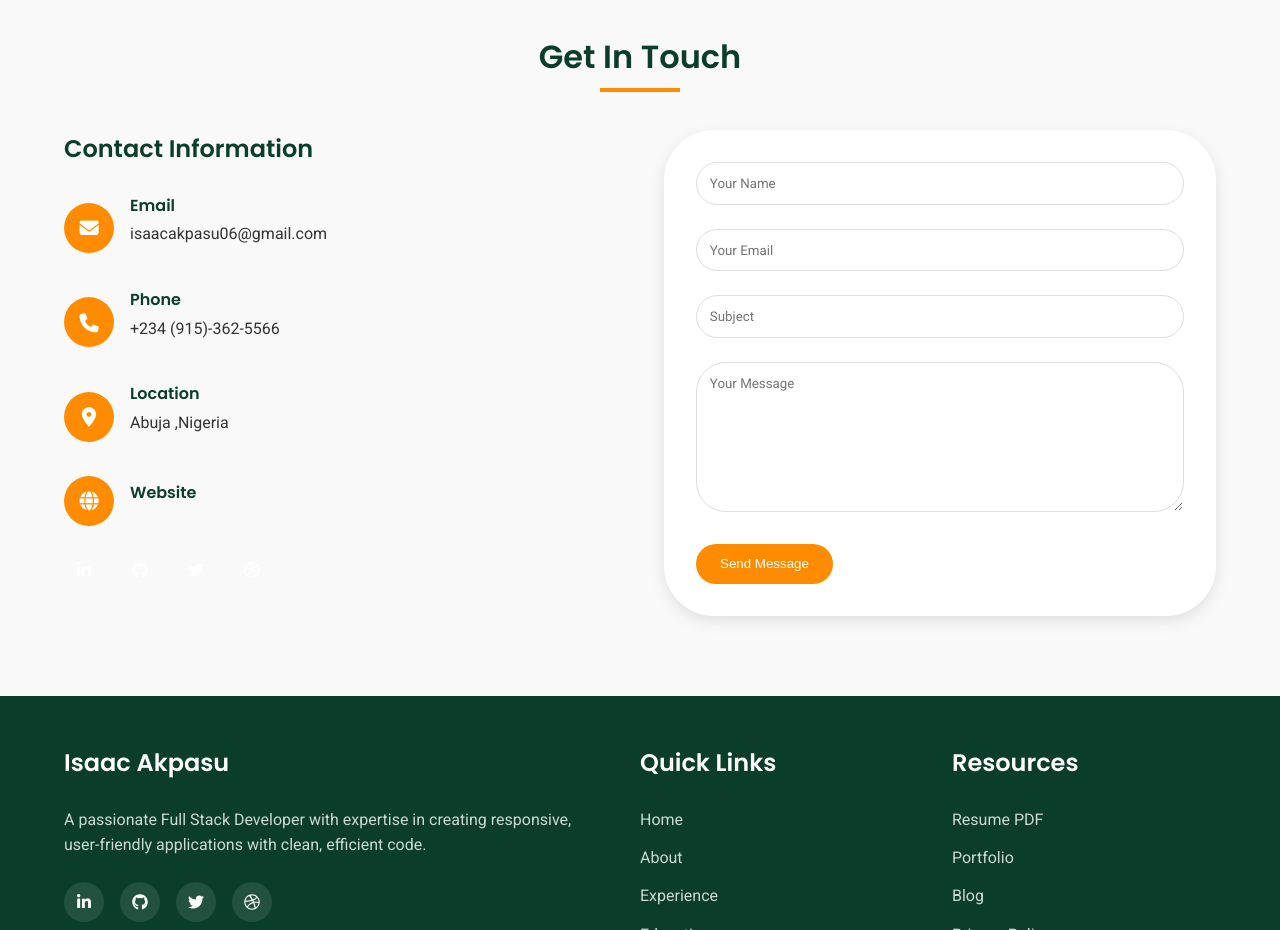
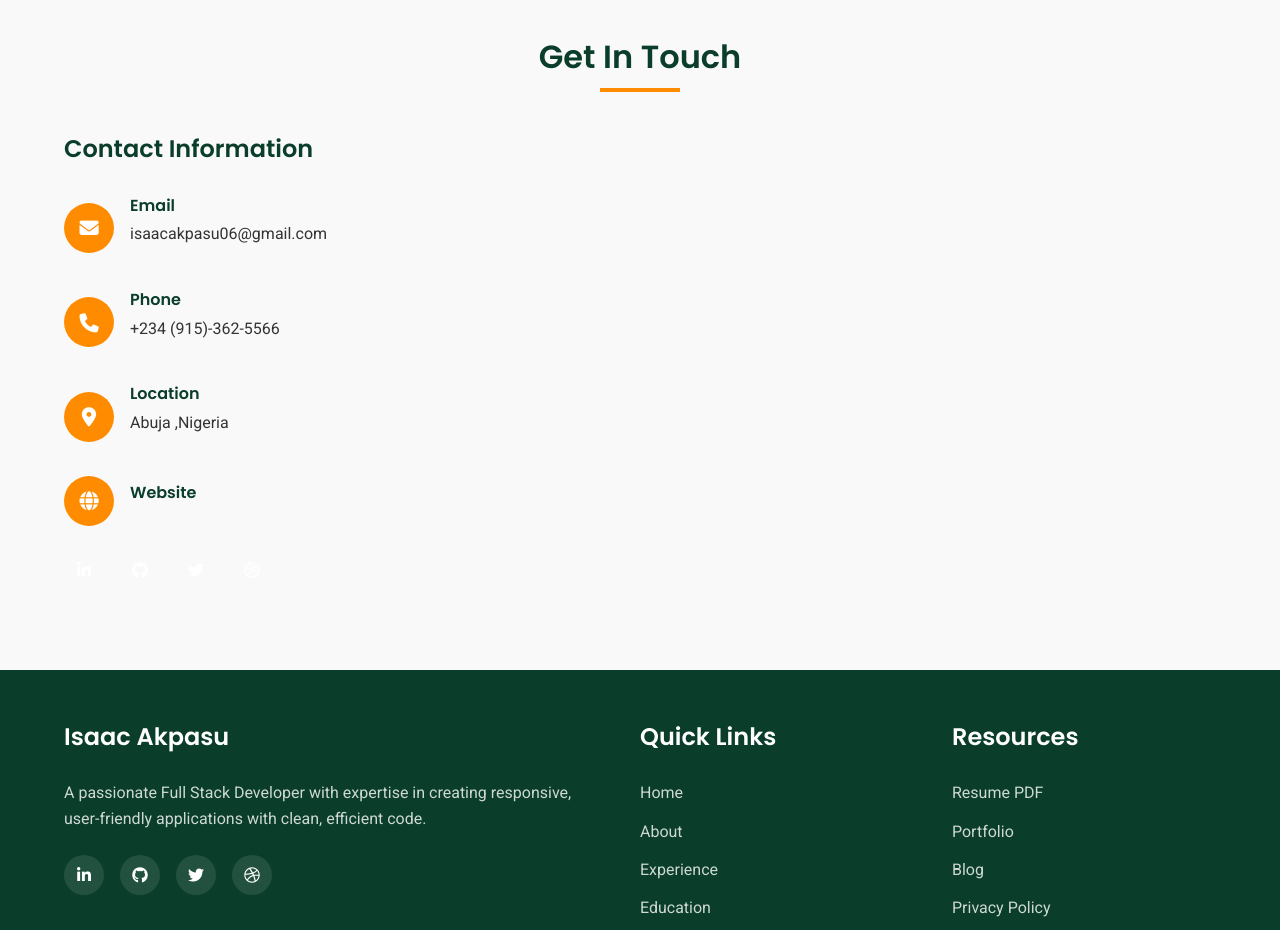
Before and after one commit to Blvck4K/My-Resume, a plain HTML site: page index.html in a window 1280 px wide. Shown: the part 4960-5890 px from the top of the page. Drawn offline with Linux system fonts and the light colour scheme.

Commit message:
index.html

```diff
--- a/index.html
+++ b/index.html
@@ -493,28 +493,6 @@
                         </a>
                     </div>
                 </div>
-
-                <div class="contact-form fade-in delay-1">
-                    <form>
-                        <div class="form-group">
-                            <input type="text" class="form-control" placeholder="Your Name" required>
-                        </div>
-
-                        <div class="form-group">
-                            <input type="email" class="form-control" placeholder="Your Email" required>
-                        </div>
-
-                        <div class="form-group">
-                            <input type="text" class="form-control" placeholder="Subject">
-                        </div>
-
-                        <div class="form-group">
-                            <textarea class="form-control" placeholder="Your Message" required></textarea>
-                        </div>
-
-                        <button type="submit" class="btn">Send Message</button>
-                    </form>
-                </div>
             </div>
         </div>
     </section>
```
